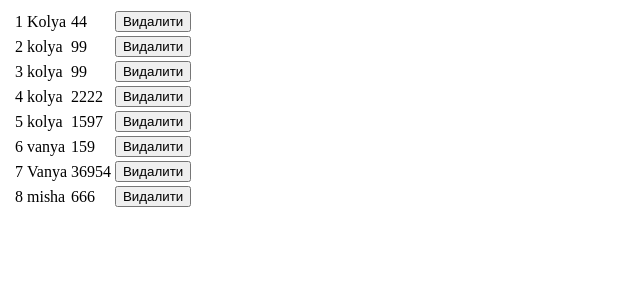
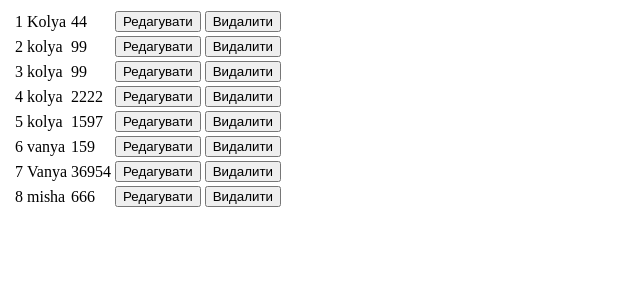
Before and after one commit to kolyayavetskiy/webform1, a PHP site: page /allUsers.php in a window 1280 px wide. Shown: the top 300 px of the page, without its empty margins (0-640 px from the left). Run offline with PHP 8.4, Linux system fonts and the light colour scheme; data comes from the database, SQL or seed files in the repository; data that the repository does not hold is empty.

Commit message:
changed style of buttons delete and update

```diff
--- a/php/allUsers.php
+++ b/php/allUsers.php
@@ -25,7 +25,8 @@ else {
             <td><?php echo $key + 1; ?></td>
             <td><?php echo $decoded->name; ?></td>
             <td><?php echo $decoded->phone . "<br>"; ?></td>
-            <td><input type="button" class = "btn btn-danger" value="Видалити" onclick='delete_("<?php echo $decoded->name; ?>", "<?php echo $decoded->phone; ?>")'/></td>
+            <td><input type="button" class = "btn btn-warning font-weight-bold text-dark" value="Редагувати" onclick=''/></td>
+            <td><input type="button" class = "btn btn-danger font-weight-bold text-dark" value="Видалити" onclick='delete_("<?php echo $decoded->name; ?>", "<?php echo $decoded->phone; ?>")'/></td>
         </tr>
         </tbody>
         <?php
```
